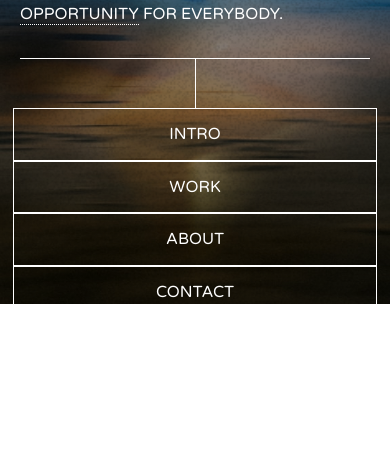
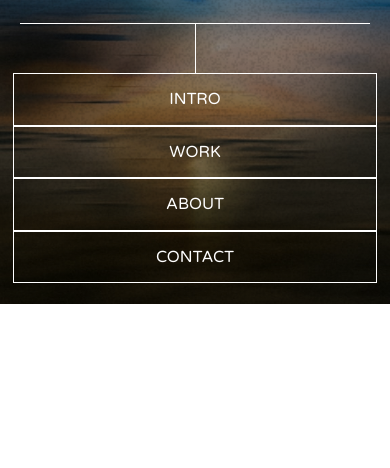
Before and after one commit to fAntomlt/Git_Ir_Github_Atsiskaitymas, a plain HTML site: page index.html in a window 390 px wide. Shown: the part 540-1008 px from the top of the page. After the commit the page ends 844 px from the top, so only its background shows below. Drawn offline with nearby package versions, Linux system fonts and the light colour scheme.

Commit message:
Mobile design index height fixed

```diff
--- a/main.css
+++ b/main.css
@@ -208,7 +208,8 @@ main *{
 
 @media (max-width: 600px){
     main{
-        padding: 150px 20px;
+        padding: 115px 20px;
+        padding-bottom: 0;
     }
     .headings{
         margin-bottom: 10px;
```
